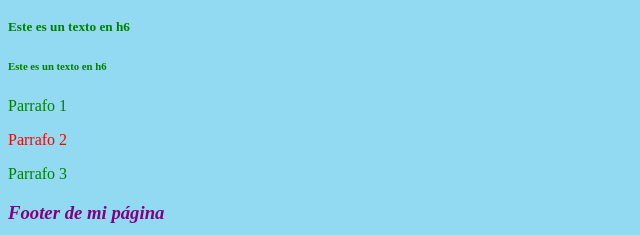
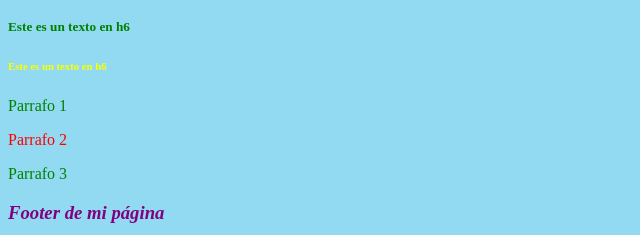
Before and after one commit to Salchy/introduccion-web, a plain HTML site: page index.html in a window 1280 px wide. Shown: the part 536-771 px from the top of the page, 0-640 px from the left. Drawn offline with Linux system fonts and the light colour scheme.

Commit message:
Añadido de hoja de estilo CSS

```diff
--- a/index.html
+++ b/index.html
@@ -4,6 +4,8 @@
 		<meta charset="UTF-8">
 		<meta name="viewport" content="width=device-width, initial-scale=1.0">
 		<title>Primera web</title>
+		<!-- Aplicar por archivo css -->
+		<link rel="stylesheet" href="style.css">
 
 		<style>
 			/* Para aplicar estilos CSS */
--- /dev/null
+++ b/style.css
@@ -0,0 +1,3 @@
+h6 {
+    color:rgb(251, 255, 0)
+}
```
